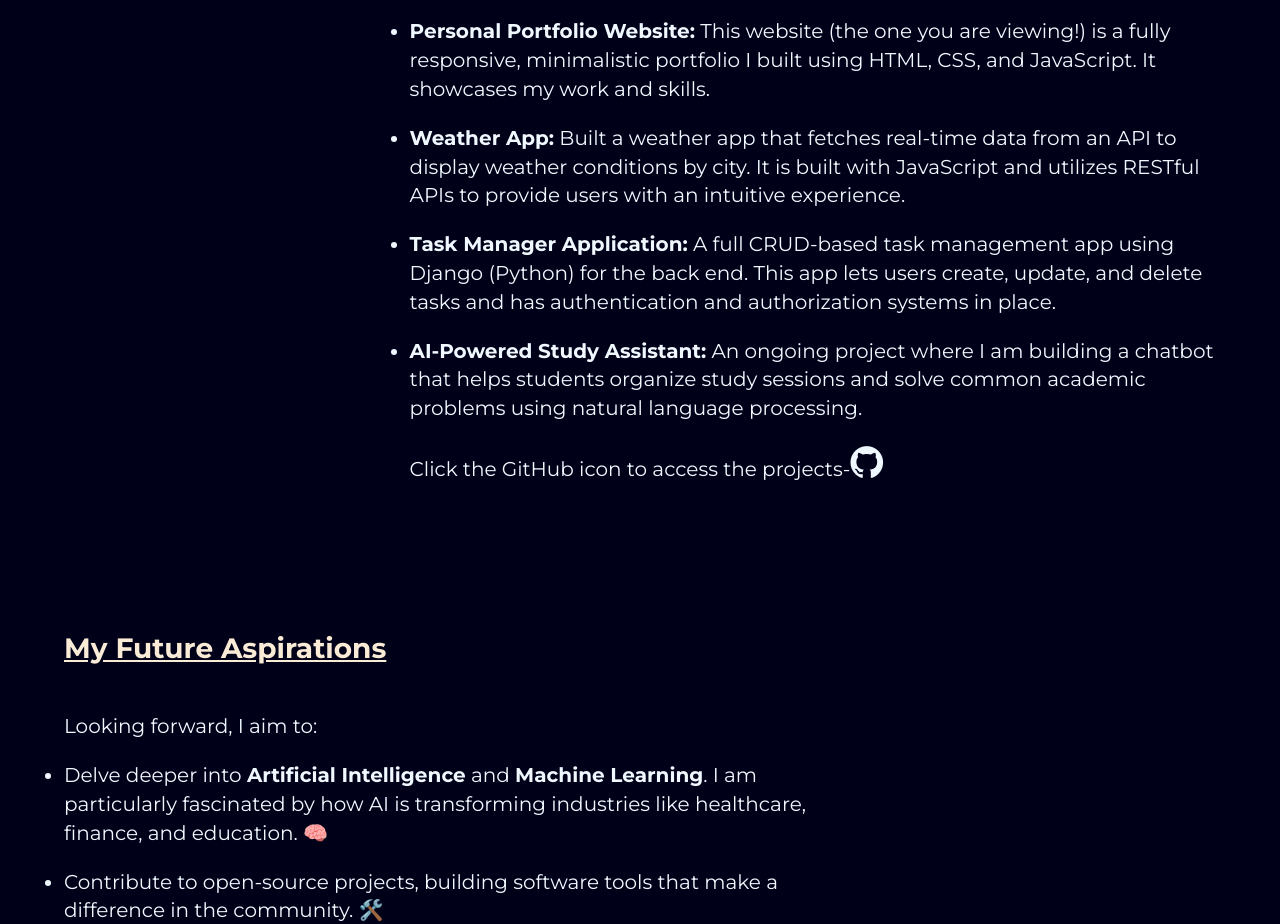
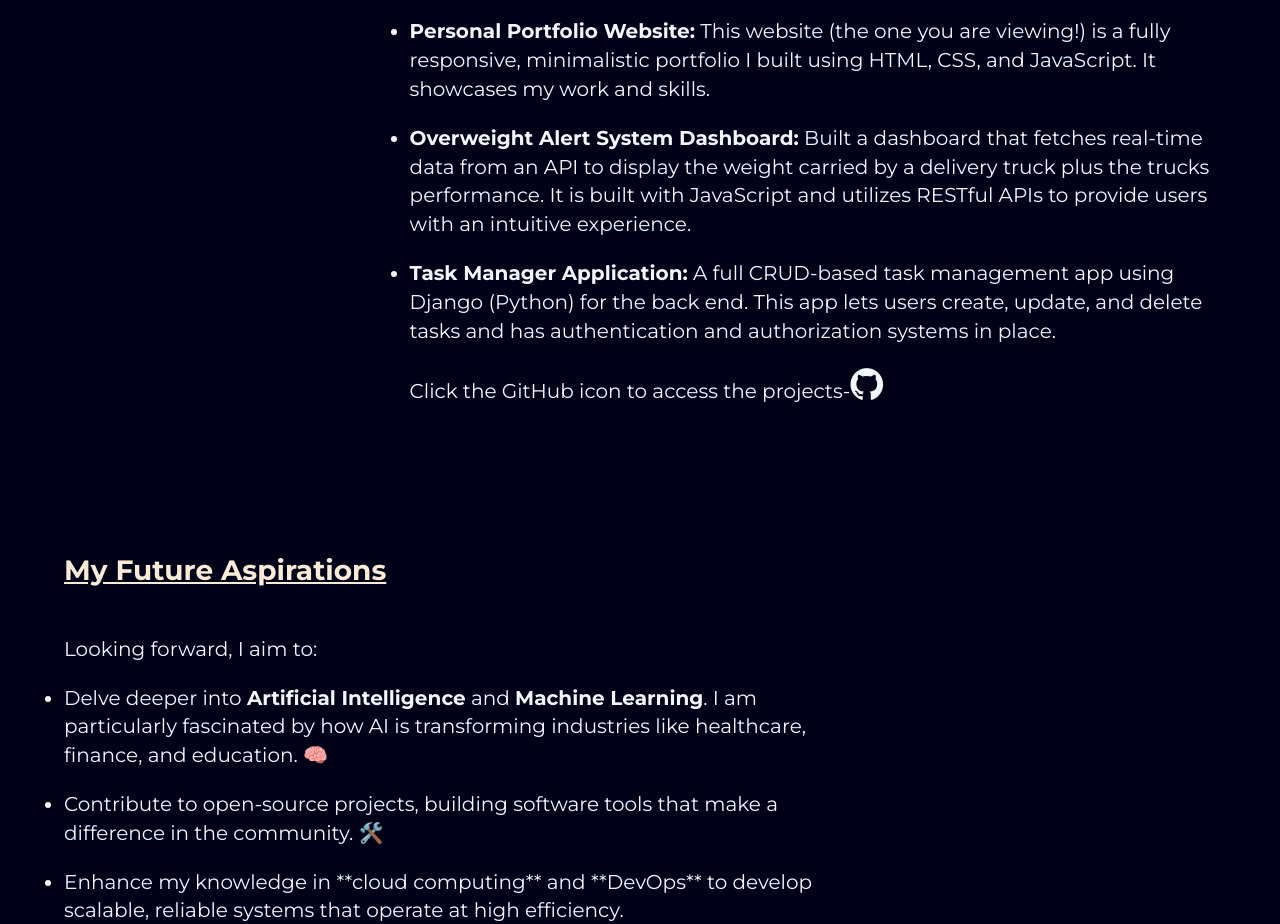
Before and after one commit to antony-kimanzi/portfolio-challenge, a plain HTML site: page index.html in a window 1280 px wide. Shown: the part 1945-2869 px from the top of the page. Drawn offline with Linux system fonts and the light colour scheme.

Commit message:
edit index file

```diff
--- a/index.html
+++ b/index.html
@@ -107,8 +107,8 @@
               skills.
             </li>
             <li>
-              <strong>Weather App:</strong> Built a weather app that fetches
-              real-time data from an API to display weather conditions by city.
+              <strong>Overweight Alert System Dashboard:</strong> Built a dashboard that fetches
+              real-time data from an API to display the weight carried by a delivery truck plus the trucks performance.
               It is built with JavaScript and utilizes RESTful APIs to provide
               users with an intuitive experience.
             </li>
@@ -117,12 +117,6 @@
               management app using Django (Python) for the back end. This app
               lets users create, update, and delete tasks and has authentication
               and authorization systems in place.
-            </li>
-            <li>
-              <strong>AI-Powered Study Assistant:</strong> An ongoing project
-              where I am building a chatbot that helps students organize study
-              sessions and solve common academic problems using natural language
-              processing.
             </li>
           </ul>
           <p class="project">Click the GitHub icon to access the projects-<i class="fa fa-github" aria-hidden="true"></i></p>
```
